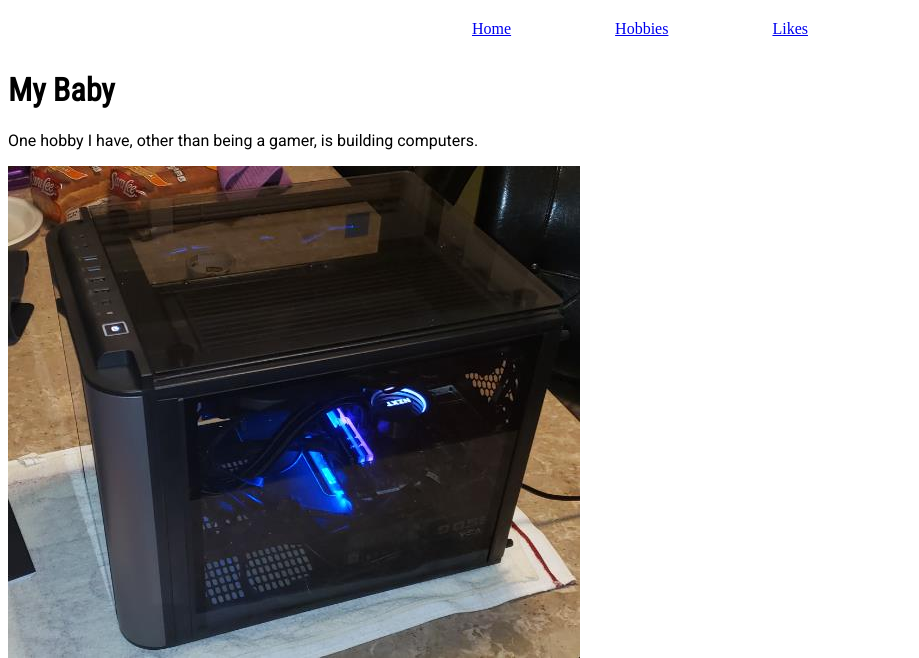
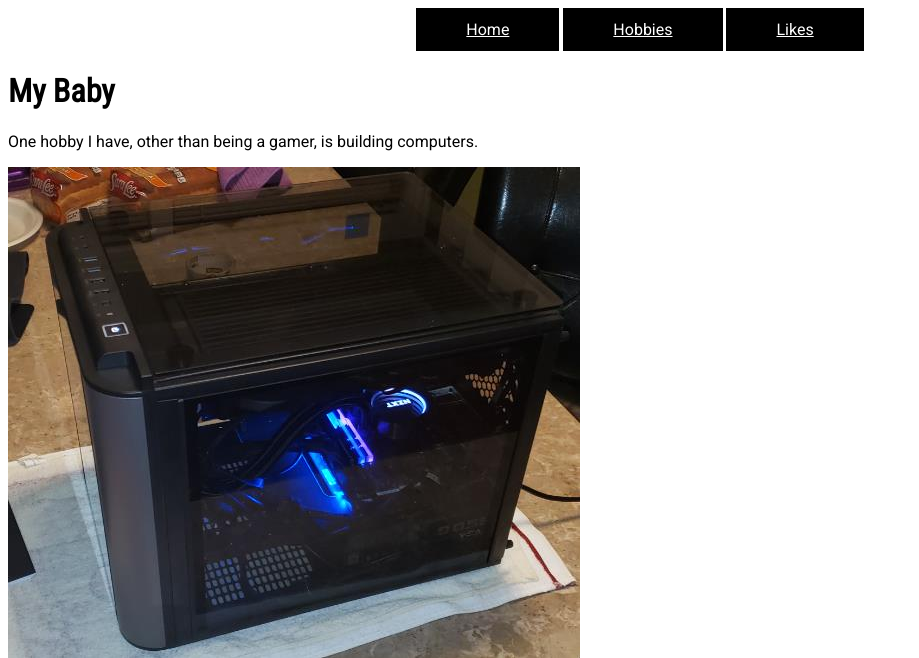
Before and after one commit to ArmaniLeSure/Project2, a PHP site: page /page2.html in a window 1280 px wide. Shown: the top 658 px of the page, without its empty margins (0-919 px from the left). Run offline with PHP 8.4, Linux system fonts and the light colour scheme.

Commit message:
cleaning up and universifying code

```diff
--- a/ssm1.css
+++ b/ssm1.css
@@ -13,7 +13,7 @@ p, h1, h2{
 }
 
 span{
-	 background-color: rgb(0,0,0);
+	background-color: rgb(0,0,0);
 	display: inline-block;
 	text-align: center;
 	position: relative;
--- a/ssm2.css
+++ b/ssm2.css
@@ -6,7 +6,7 @@ h1, h2{
 	font-family: 'Roboto Condensed', sans-serif;
 }
 span{
-
+	background-color: rgb(0,0,0);
 	display: inline-block;
 	text-align: center;
 	position: relative;
@@ -17,4 +17,9 @@ nav{
 	width: 75%;
 	text-align: center;
 	margin: 0px auto;
+	font-family: 'Roboto', sans-serif;
 }
+
+a{
+	color: rgb(255,255,255);
+}
```
Also changed, not shown: ssm3.css (+6 -1 lines).
